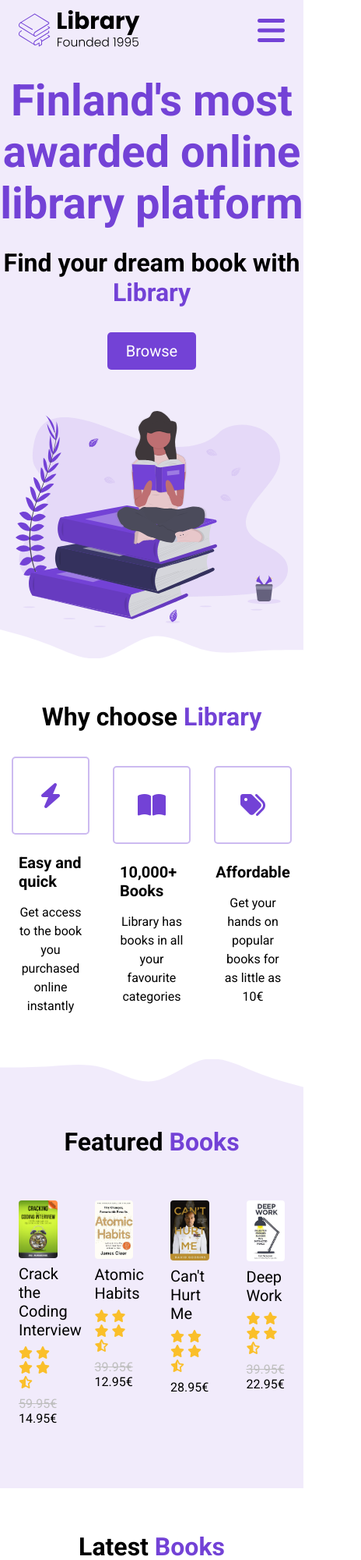
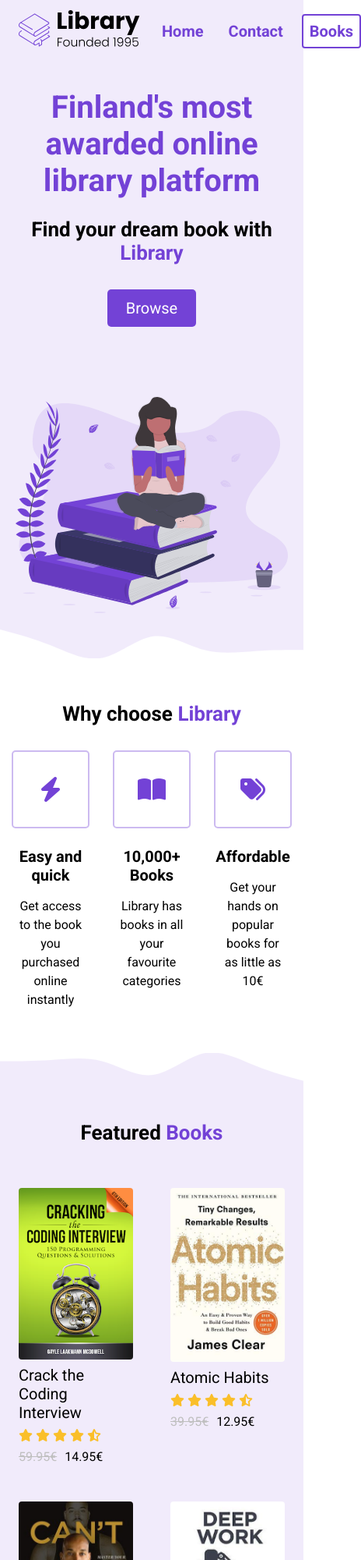
Before and after one commit to Seesti/E-commerce, a plain HTML site: page index.html in a window 390 px wide. Shown: the top 2000 px of the page at 78% size, 464 px wide, since content can reach past the window. Drawn offline with Linux system fonts and the light colour scheme.

Commit message:
E-commerce

```diff
--- a/styles.css
+++ b/styles.css
@@ -260,6 +260,7 @@ button:active {
 
 .highlight__wrapper {
     display: flex;
+    flex-wrap: wrap;
 }
 
 .highlight {
@@ -267,7 +268,6 @@ button:active {
     width: calc(100% / 3);
     display: flex;
     align-items: center;
-    justify-content: center;
     flex-direction: column;
 }
 
@@ -292,6 +292,7 @@ button:active {
 .highlight__subtitle {
     font-size: 20px;
     margin-bottom: 16px;
+    text-align: center;
 }
 
 
@@ -393,12 +394,23 @@ footer {
     padding: 0 8px;
 }
 
-@media (max-width: 550px) {
-    .nav__links {
-        display: none;
+
+/* small phones, tablets, large smartphones */
+@media (max-width: 768px) {
+    .header__description {
+        padding: 0 24px;
+    }
+    h1 {
+        font-size: 40px;
+    }
+    h2 {
+        font-size: 26px;
+    }
+    button {
+        font-size: 18px;
+    }
+    .book {
+        width: 50%;
     }
 
-    .btn__menu {
-        display: block;
-    }
 }
```
